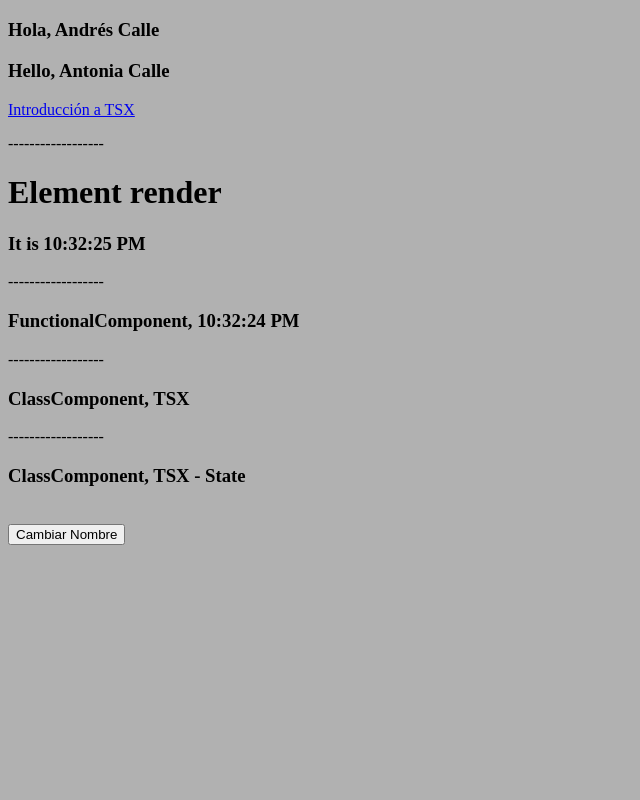
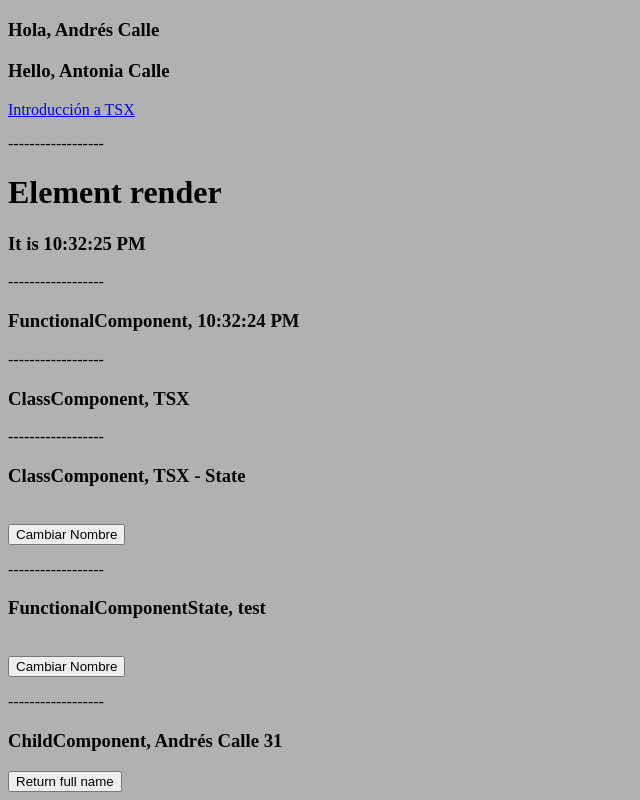
Before and after one commit to AndresCalle9/reactJs-typescriptJs, a React (Vite) app: page / in a window 1280 px wide. Shown: the part 268-1068 px from the top of the page, without its empty margins (0-640 px from the left). Before the commit the page ends 821 px from the top, so only its background shows below. Built offline with nearby package versions, Linux system fonts and the light colour scheme.

Commit message:
Comunication beteewn components

```diff
--- a/src/App.tsx
+++ b/src/App.tsx
@@ -4,6 +4,8 @@ import ElementRender from './components/ElementRender/ElementRender';
 import FunctionalComponent from './components/FunctionalComponent/FunctionalComponent';
 import ClassComponent from './components/ClassComponent/ClassComponent';
 import ClassComponentState from './components/ClassComponentState/ClassComponentState';
+import FunctionalComponentState from './components/FunctionalComponentState/FunctionalComponentState';
+import ChildComponent from './components/ChildComponent/ChildComponent';
 
 function App() {
   return (
@@ -19,6 +21,18 @@ function App() {
       <ClassComponent name='TSX' />
       <p>------------------</p>
       <ClassComponentState name='TSX - State' />
+      <p>------------------</p>
+      <FunctionalComponentState value='test' />
+      <p>------------------</p>
+      <ChildComponent
+        name='Andrés'
+        lastName='Calle'
+        lastName2='Uribe'
+        age={31}
+        clickReturnName={(fullName: string) => {
+          console.log('FatherComponent, ', fullName);
+        }}
+      />
     </>
   );
 }
--- /dev/null
+++ b/src/components/ChildComponent/ChildComponent.tsx
@@ -0,0 +1,35 @@
+interface ChildComponentProps {
+  name: string;
+  lastName: string;
+  lastName2?: string;
+  age: number;
+  clickReturnName: (fullName: string) => void;
+}
+
+const ChildComponent: React.FC<ChildComponentProps> = ({
+  name,
+  lastName,
+  lastName2,
+  age,
+  clickReturnName,
+}) => {
+  const handleFullName = () => {
+    console.log('ChildComponent, ', `${name} ${lastName} ${lastName2}`);
+    clickReturnName(`${name} ${lastName} ${lastName2}`);
+  };
+  return (
+    <div>
+      <h3>
+        ChildComponent, {name} {lastName} {age}
+      </h3>
+      <button
+        onClick={() => {
+          handleFullName();
+        }}
+      >
+        Return full name
+      </button>
+    </div>
+  );
+};
+export default ChildComponent;
--- /dev/null
+++ b/src/components/FunctionalComponentState/FunctionalComponentState.tsx
@@ -0,0 +1,27 @@
+import { useState } from 'react';
+
+interface FunctionalComponentProps {
+  value: string;
+}
+
+const FunctionalComponentState: React.FC<FunctionalComponentProps> = ({
+  value,
+}) => {
+  const [name, setName] = useState(value);
+  console.log('FunctionalComponentState render');
+  return (
+    <div>
+      <h3>FunctionalComponentState, {name}</h3>
+      <br></br>
+      <button
+        onClick={() => {
+          setName('TSX - State - Updated');
+        }}
+      >
+        Cambiar Nombre
+      </button>
+    </div>
+  );
+};
+
+export default FunctionalComponentState;
```
